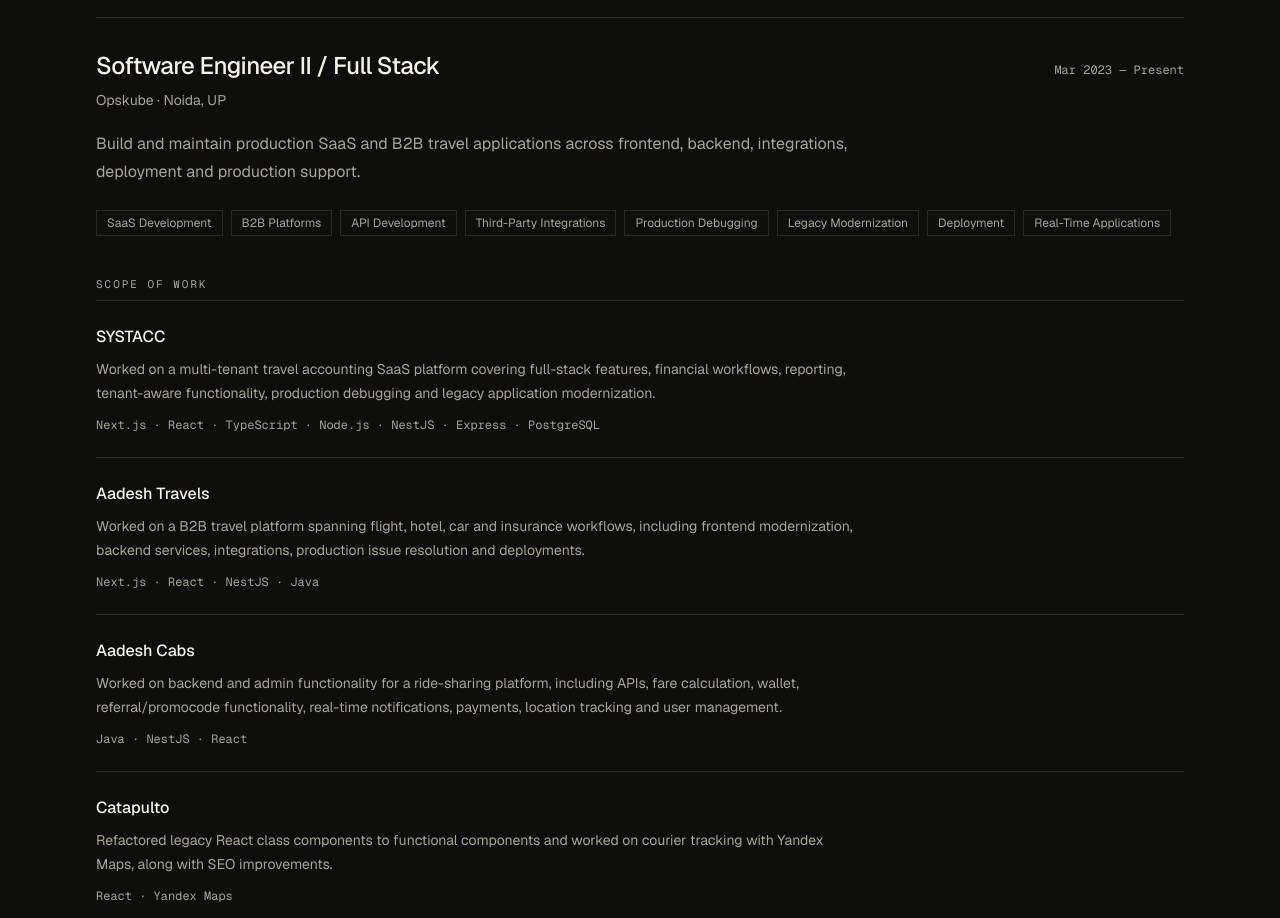
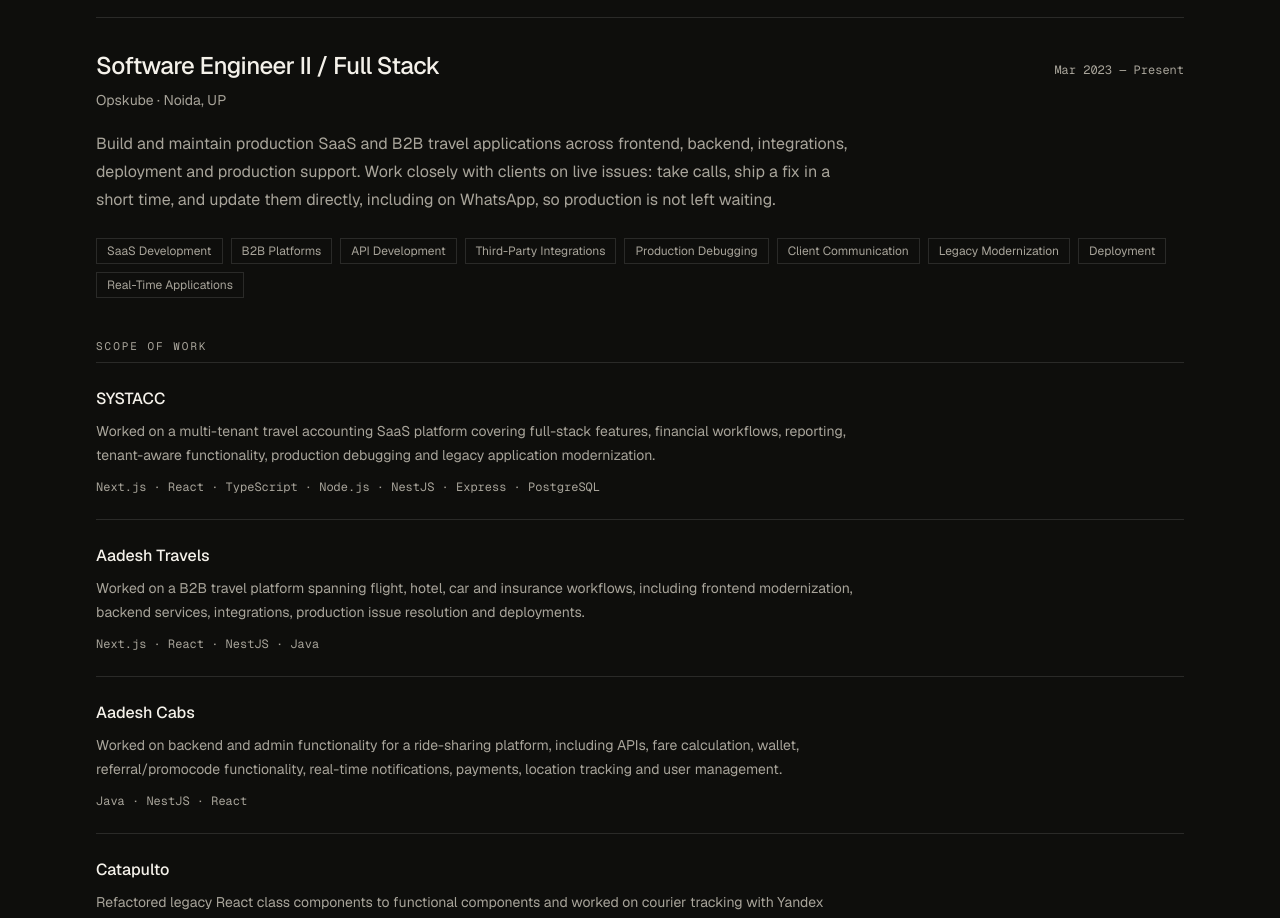
Before and after one commit to sanjuny/personal-portfolio, a Next.js app: page / in a window 1280 px wide. Shown: the part 3240-4158 px from the top of the page. Built offline with nearby package versions, Linux system fonts and the light colour scheme; no server answers.

Commit message:
Describe close client support on production issues.

```diff
--- a/data/experience.ts
+++ b/data/experience.ts
@@ -26,13 +26,14 @@
     end: "Present",
     startDate: "2023-03",
     summary:
-      "Build and maintain production SaaS and B2B travel applications across frontend, backend, integrations, deployment and production support.",
+      "Build and maintain production SaaS and B2B travel applications across frontend, backend, integrations, deployment and production support. Work closely with clients on live issues: take calls, ship a fix in a short time, and update them directly, including on WhatsApp, so production is not left waiting.",
     capabilities: [
       "SaaS Development",
       "B2B Platforms",
       "API Development",
       "Third-Party Integrations",
       "Production Debugging",
+      "Client Communication",
       "Legacy Modernization",
       "Deployment",
       "Real-Time Applications",
```
